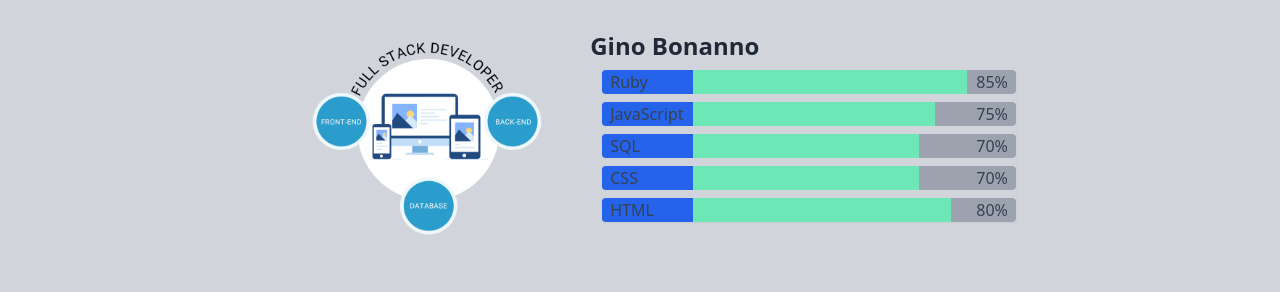
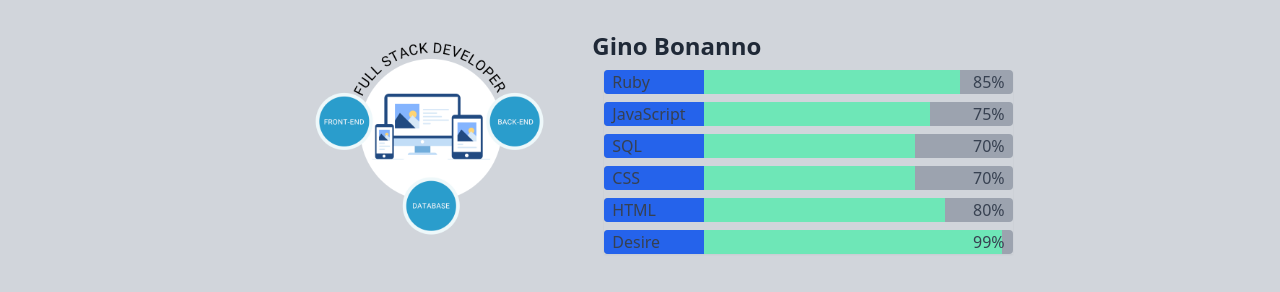
Before and after one commit to EugenioAntonioBonanno/portfolio, a React (Create React App) app: page / in a window 1280 px wide. Shown: the part 166-458 px from the top of the page. Built offline with nearby package versions, Linux system fonts and the light colour scheme.

Commit message:
make progress bars reactive

```diff
--- a/src/components/About.js
+++ b/src/components/About.js
@@ -22,7 +22,7 @@ const About = () => {
         </div>
         <div className='w-full max-w-lg'>
           <div className=''>
-            <h2 className='text-2xl font-bold text-gray-800'>Gino Bonanno </h2>
+            <h2 className='text-2xl font-bold text-gray-800'>Gino Bonanno</h2>
             <div className='ml-3 shadow-sm'>
               <ProgressBar
                 percentage='85'
@@ -48,6 +48,11 @@ const About = () => {
                 percentage='80'
                 skill='HTML'
               />
+
+              <ProgressBar
+                percentage='99'
+                skill='Desire'
+              />
             </div>
 
           </div>
--- a/src/components/App.js
+++ b/src/components/App.js
@@ -12,7 +12,6 @@ function App() {
         </div>
       </main>
     </div>
-
   );
 }
 
--- a/src/components/ProgressBar.js
+++ b/src/components/ProgressBar.js
@@ -2,12 +2,17 @@ import React from 'react';
 
 const ProgressBar = (props) => {
   return (
-    <div className="flex items-center my-2 w-full rounded bg-gray-400">
-      <span className='inline-block rounded rounded-r-none font-medium px-2 w-28 text-gray-700 bg-blue-600'>{props.skill}</span>
-      <div className='inline-block w-full'>
-        <section className="bg-green-300 inline-block" style={{width: `${props.percentage}%`}}>&nbsp;</section>
-        <span className="text-center float-right font-medium px-2 text-gray-700">{props.percentage}%</span>
+    <div className="flex items-center my-2 w-full pr-2 rounded bg-gray-400">
+      <span className='inline-block rounded rounded-r-none font-medium px-2 w-32 text-gray-700 bg-blue-600'>{props.skill}</span>
+      <div className='inline-block relative w-full'>
+        <span className="text-center absolute right-0 font-medium text-gray-700">{props.percentage}%</span>
+
+        <section className="bg-green-300  inline-block" style={{width: `${props.percentage}%`}}>
+          &nbsp;
+        </section>
       </div>
+
+
     </div>
   )
 }
```
Also changed, not shown: 1 other file (tests, documents, lock files or other folders).
